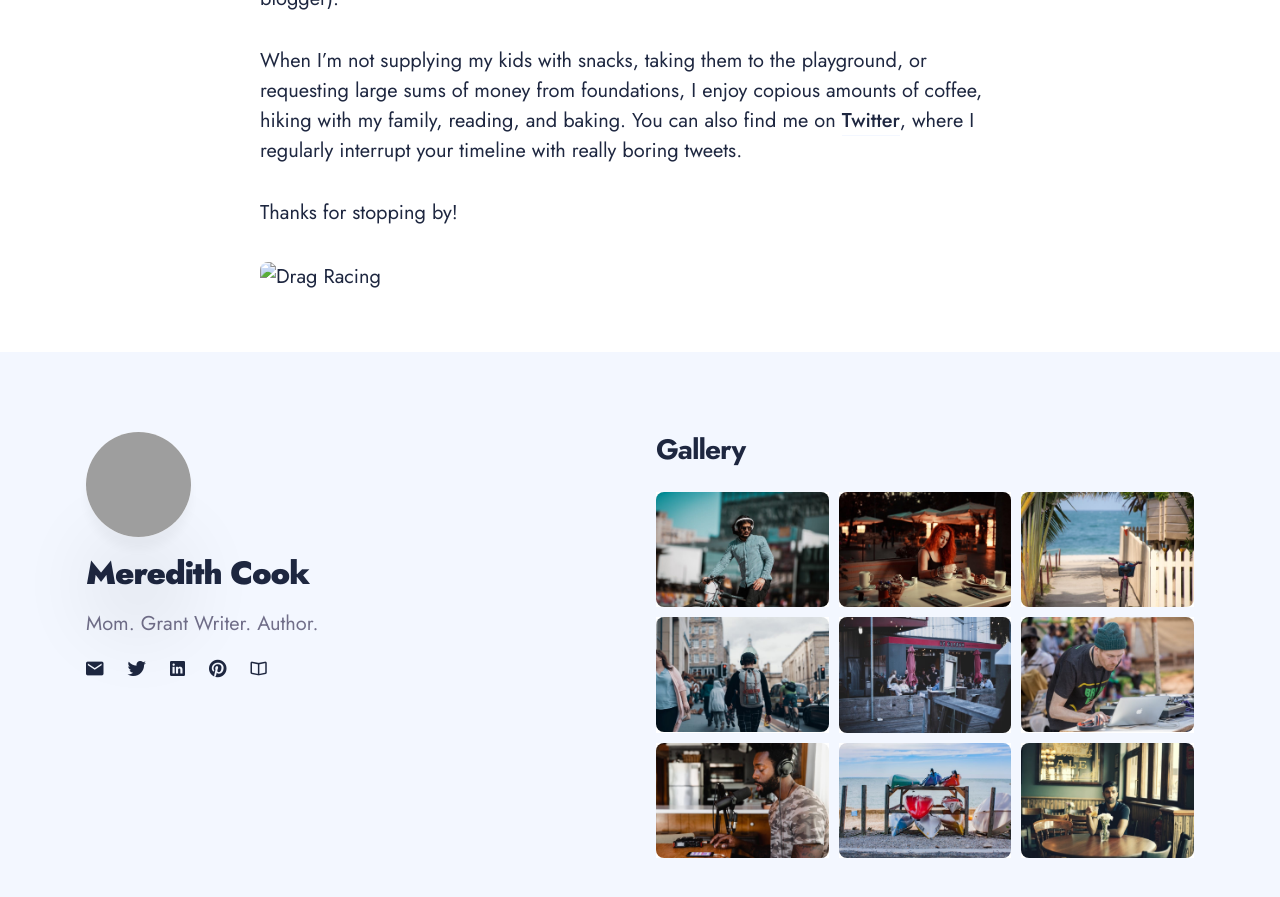
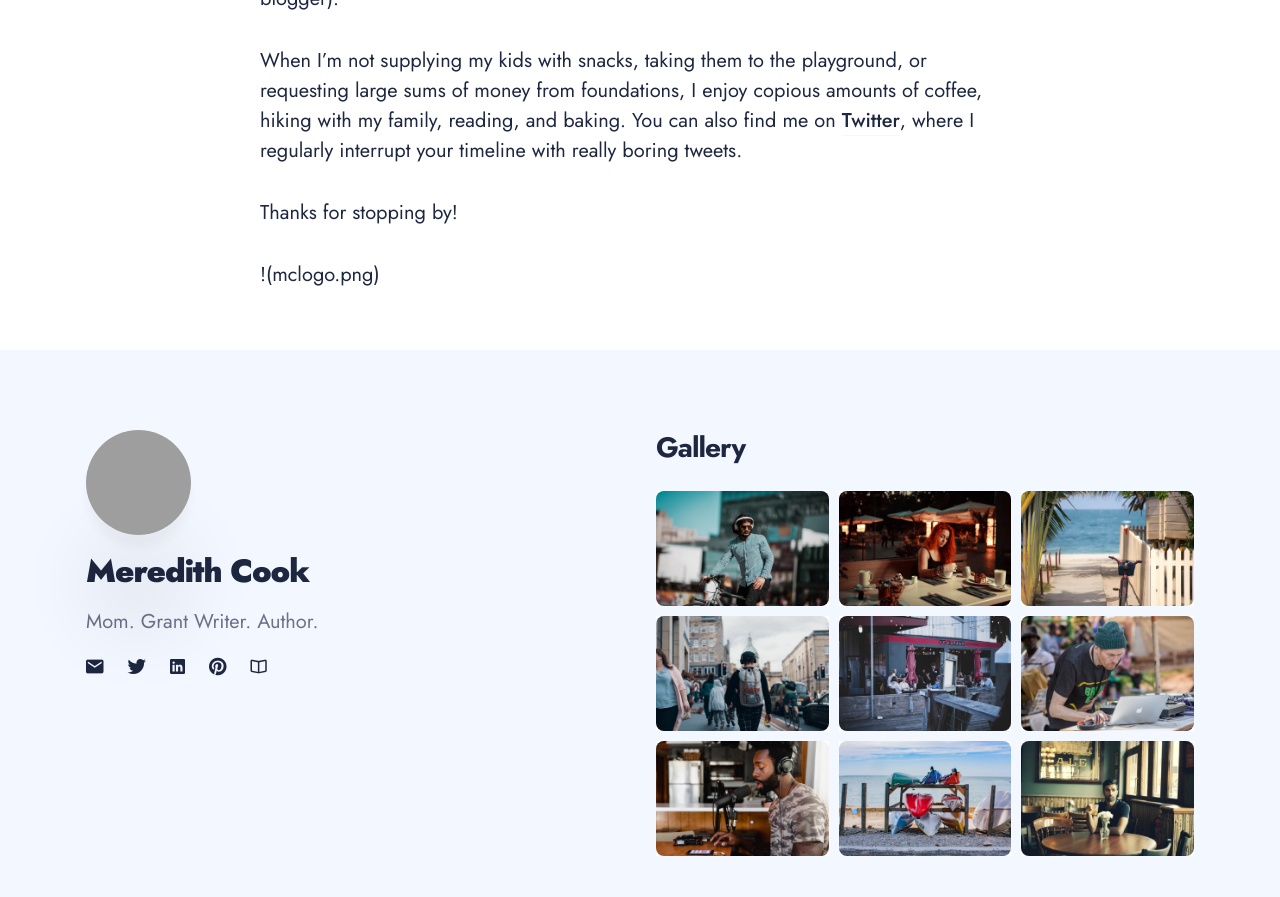
Before and after one commit to iogbole/mencatheme, a Jekyll site: the page built from _pages/about.md, in a window 1280 px wide and 900 px high, scrolled down 1456 px, cut to the strip 0-897 px from the top of the window. Built offline with Jekyll 4.4.1, drawn with Linux system fonts in a browser that asks for light colours; nearby versions of some CDN libraries; grey boxes are pictures that could not be loaded.

Commit message:
logo test

```diff
--- a/_pages/about.md
+++ b/_pages/about.md
@@ -16,4 +16,4 @@ When I'm not supplying my kids with snacks, taking them to the playground, or re
 
 Thanks for stopping by!
 
-![Drag Racing](mclogo.png)
+!(mclogo.png)
```
